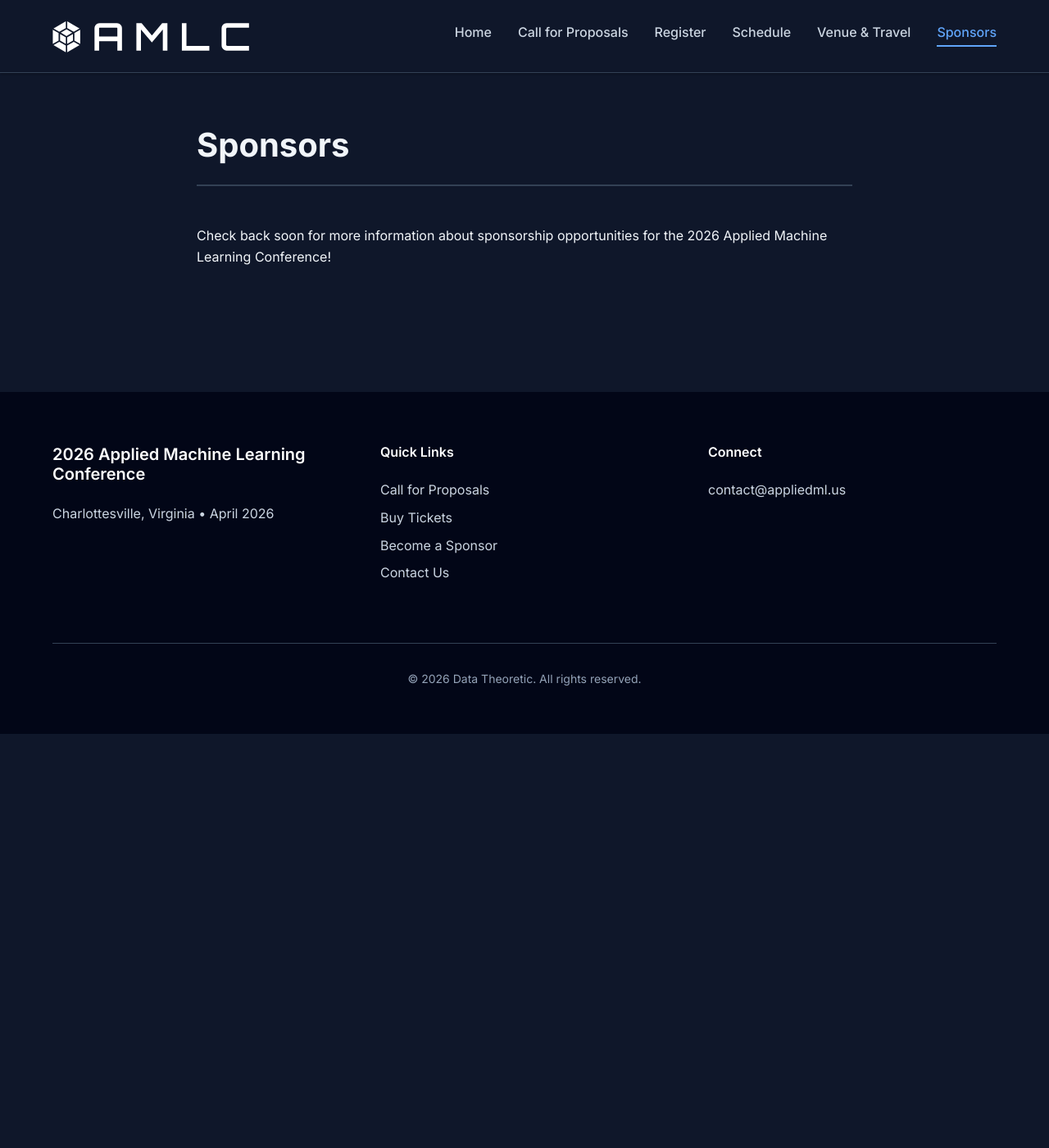
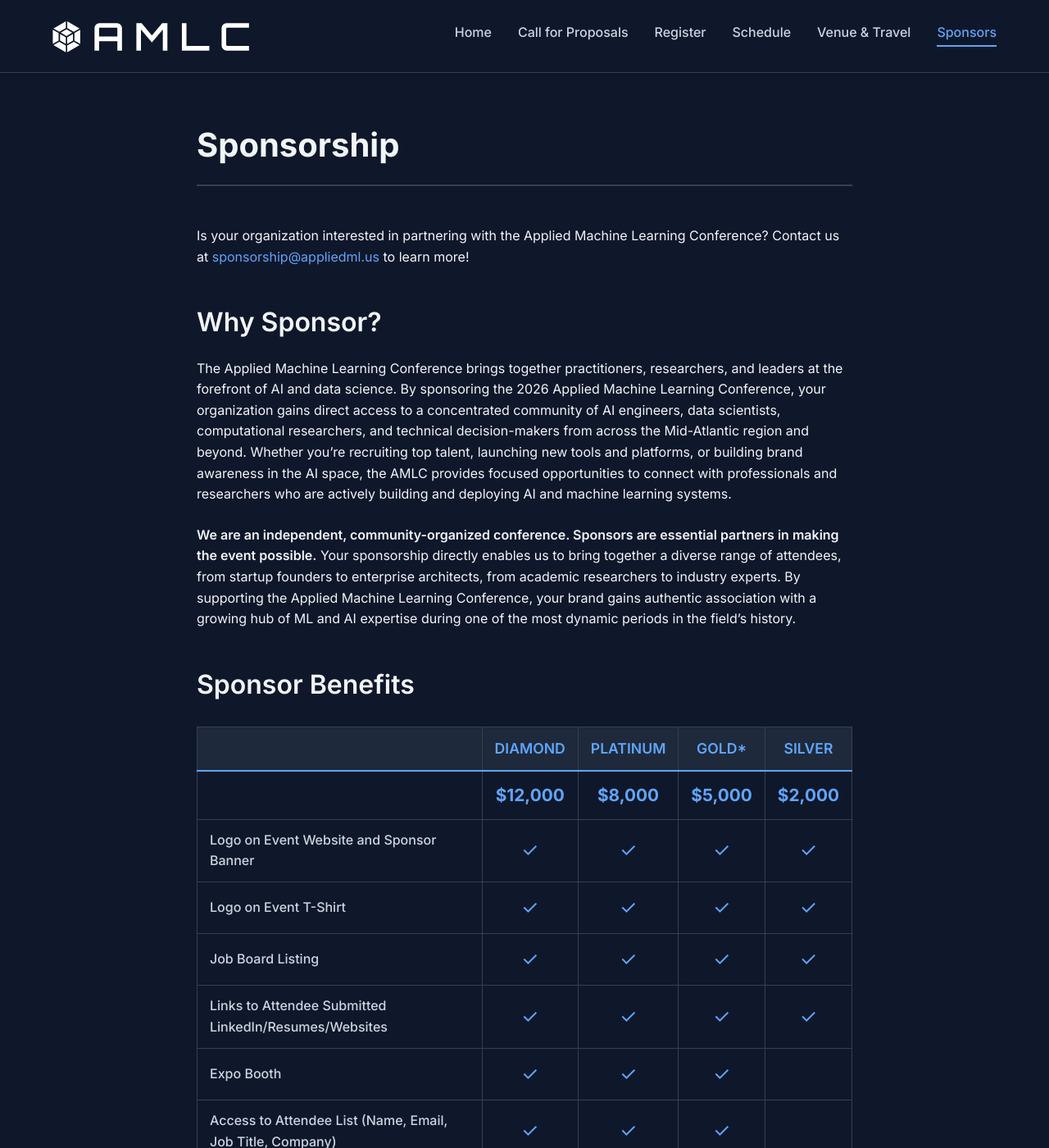
Before and after one commit to pwharrison/amlc-website, a Jekyll site: the page built from 2026/sponsors.md, in a window 1280 px wide and 1400 px high. Shown: the whole window at 82% size. Built offline with Jekyll 4.4.1, drawn with Linux system fonts in a browser that asks for light colours; some of the changed text lies outside the part shown.

Commit message:
add sponsorship information to sponsorship page

```diff
--- a/2026/sponsors.md
+++ b/2026/sponsors.md
@@ -1,59 +1,120 @@
 ---
 layout: page-2026
-title: Sponsors
+title: Sponsorship
 permalink: /2026/sponsors/
 year: 2026
 ---
 
-# Sponsors
+# Sponsorship
 
-Check back soon for more information about sponsorship opportunities for the 2026 Applied Machine Learning Conference!
+Is your organization interested in partnering with the Applied Machine Learning Conference? Contact us at <a href="mailto:sponsorship@appliedml.us">sponsorship@appliedml.us</a> to learn more!
 
-<!--## Why Sponsor?
+## Why Sponsor?
 
-- **Visibility:** Connect with hundreds of ML/AI professionals and enthusiasts
-- **Talent:** Meet potential hires in a technical, engaged environment
-- **Community:** Support the growth of the regional ML/AI community
-- **Brand:** Associate your organization with cutting-edge technical content
+The Applied Machine Learning Conference brings together practitioners, researchers, and leaders at the forefront of AI and data science. By sponsoring the 2026 Applied Machine Learning Conference, your organization gains direct access to a concentrated community of AI engineers, data scientists, computational researchers, and technical decision-makers from across the Mid-Atlantic region and beyond. Whether you're recruiting top talent, launching new tools and platforms, or building brand awareness in the AI space, the AMLC provides focused opportunities to connect with professionals and researchers who are actively building and deploying AI and machine learning systems.
 
-## Sponsorship Tiers
+**We are an independent, community-organized conference. Sponsors are essential partners in making the event possible.** Your sponsorship directly enables us to bring together a diverse range of attendees, from startup founders to enterprise architects, from academic researchers to industry experts. By supporting the Applied Machine Learning Conference, your brand gains authentic association with a growing hub of ML and AI expertise during one of the most dynamic periods in the field's history.
 
-### Diamond Tier
-Premium visibility and engagement opportunities
-- Logo placement on all conference materials
-- Prominent booth space
-- Speaking opportunity
-- Social media recognition
-- And more
+## Sponsor Benefits
 
-### Platinum Tier
-Excellent visibility and engagement
-- Logo on conference materials
-- Booth space
-- Social media recognition
-- And more
+<table class="sponsorship-table">
+  <thead>
+    <tr>
+      <th></th>
+      <th>DIAMOND</th>
+      <th>PLATINUM</th>
+      <th>GOLD*</th>
+      <th>SILVER</th>
+    </tr>
+  </thead>
+  <tbody>
+    <tr class="price-row">
+      <td></td>
+      <td>$12,000</td>
+      <td>$8,000</td>
+      <td>$5,000</td>
+      <td>$2,000</td>
+    </tr>
+    <tr>
+      <td>Logo on Event Website and Sponsor Banner</td>
+      <td><span class="checkmark">✓</span></td>
+      <td><span class="checkmark">✓</span></td>
+      <td><span class="checkmark">✓</span></td>
+      <td><span class="checkmark">✓</span></td>
+    </tr>
+    <tr>
+      <td>Logo on Event T-Shirt</td>
+      <td><span class="checkmark">✓</span></td>
+      <td><span class="checkmark">✓</span></td>
+      <td><span class="checkmark">✓</span></td>
+      <td><span class="checkmark">✓</span></td>
+    </tr>
+    <tr>
+      <td>Job Board Listing</td>
+      <td><span class="checkmark">✓</span></td>
+      <td><span class="checkmark">✓</span></td>
+      <td><span class="checkmark">✓</span></td>
+      <td><span class="checkmark">✓</span></td>
+    </tr>
+    <tr>
+      <td>Links to Attendee Submitted LinkedIn/Resumes/Websites</td>
+      <td><span class="checkmark">✓</span></td>
+      <td><span class="checkmark">✓</span></td>
+      <td><span class="checkmark">✓</span></td>
+      <td><span class="checkmark">✓</span></td>
+    </tr>
+    <tr>
+      <td>Expo Booth</td>
+      <td><span class="checkmark">✓</span></td>
+      <td><span class="checkmark">✓</span></td>
+      <td><span class="checkmark">✓</span></td>
+      <td></td>
+    </tr>
+    <tr>
+      <td>Access to Attendee List (Name, Email, Job Title, Company)</td>
+      <td><span class="checkmark">✓</span></td>
+      <td><span class="checkmark">✓</span></td>
+      <td><span class="checkmark">✓</span></td>
+      <td></td>
+    </tr>
+    <tr>
+      <td>Talk or Tutorial</td>
+      <td><span class="checkmark">✓</span></td>
+      <td><span class="checkmark">✓</span></td>
+      <td></td>
+      <td></td>
+    </tr>
+    <tr>
+      <td>Premium Logo Placement</td>
+      <td><span class="checkmark">✓</span></td>
+      <td></td>
+      <td></td>
+      <td></td>
+    </tr>
+    <tr>
+      <td>Prime Logo Placement on Event Videos</td>
+      <td><span class="checkmark">✓</span></td>
+      <td></td>
+      <td></td>
+      <td></td>
+    </tr>
+    <tr>
+      <td>Top Billing</td>
+      <td><span class="checkmark">✓</span></td>
+      <td></td>
+      <td></td>
+      <td></td>
+    </tr>
+    <tr>
+      <td>Conference Passes</td>
+      <td>10</td>
+      <td>6</td>
+      <td>3</td>
+      <td>2</td>
+    </tr>
+  </tbody>
+</table>
 
-### Gold Tier
-Strong visibility and community support
-- Logo on website and select materials
-- Shared booth space
-- Social media recognition
+<p class="sponsorship-note">* The Gold sponsorship tier is limited to 3 sponsors.</p>
 
-### Silver Tier
-Supporting the community
-- Logo on website
-- Social media recognition
-
-## Interested in Sponsoring?
-
-We're currently finalizing our sponsorship packages. For more information about sponsorship opportunities, please contact us at [{{ site.email }}](mailto:{{ site.email }}).
-
-Early commitment sponsors will receive priority placement and recognition.
-
----
-
-## Our Sponsors
-
-*Sponsor logos will appear here as they join us.*
-
-Thank you to our sponsors for making this conference possible!-->
+<p class="sponsorship-note">Need something else? We're also happy to explore custom sponsorship packages to meet your unique goals and needs.</p>
--- a/assets/css/style.css
+++ b/assets/css/style.css
@@ -694,3 +694,72 @@ section h2 {
 .mt-lg {
   margin-top: var(--spacing-lg);
 }
+
+/* ===================================
+   Sponsorship Table
+   =================================== */
+
+.sponsorship-table {
+  width: 100%;
+  border-collapse: collapse;
+  margin: 2em 0;
+  font-family: var(--font-family);
+}
+
+.sponsorship-table th,
+.sponsorship-table td {
+  border: 1px solid var(--border-color);
+  padding: 12px 15px;
+  text-align: center;
+}
+
+.sponsorship-table thead th {
+  background-color: var(--bg-secondary);
+  color: var(--primary-color);
+  font-weight: 600;
+  font-size: 1.1em;
+  border-bottom: 2px solid var(--primary-color);
+}
+
+.sponsorship-table tbody tr {
+  background-color: transparent;
+  transition: background-color var(--transition-fast);
+}
+
+.sponsorship-table tbody tr:hover {
+  background-color: rgba(96, 165, 250, 0.05);
+}
+
+.sponsorship-table tbody td:first-child {
+  text-align: left;
+  font-weight: 500;
+  color: var(--text-secondary);
+}
+
+.sponsorship-table .price-row {
+  font-size: 1.3em;
+  font-weight: bold;
+  color: var(--primary-color);
+}
+
+.sponsorship-table .price-row td:first-child {
+  color: var(--text-secondary);
+}
+
+.sponsorship-table .checkmark {
+  color: var(--primary-color);
+  font-size: 1.5em;
+}
+
+.sponsorship-table .limit-note {
+  font-size: 0.85em;
+  color: var(--text-light);
+  display: block;
+  margin-top: 4px;
+}
+
+.sponsorship-note {
+  margin-top: 1em;
+  font-style: italic;
+  color: var(--text-secondary);
+}
```
